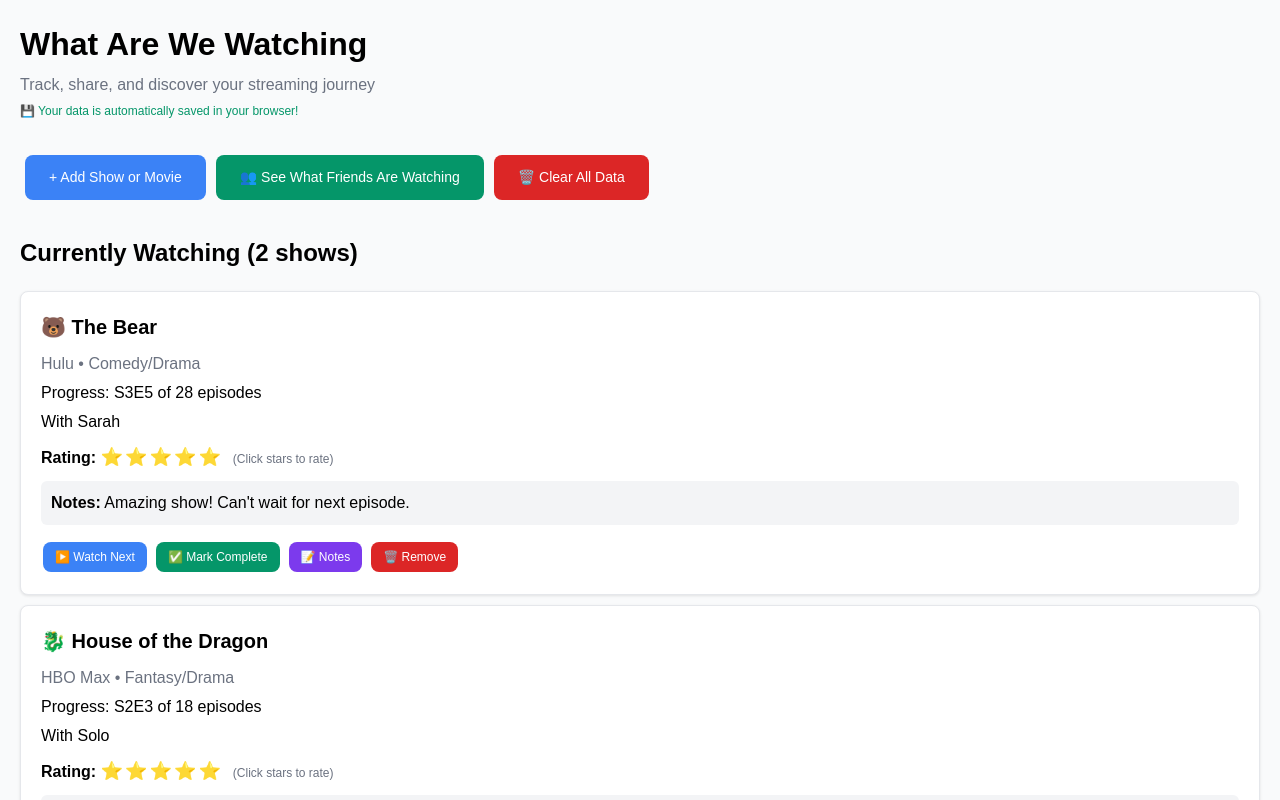
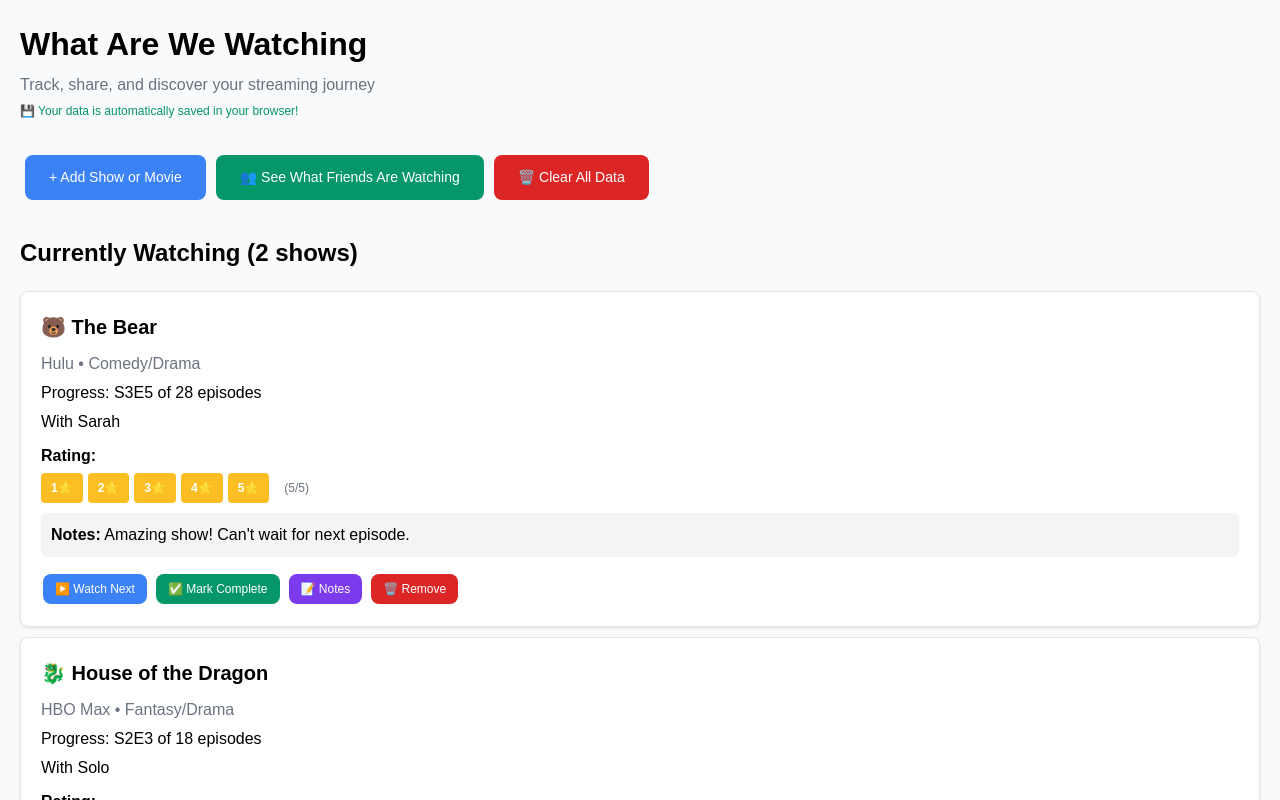
Before and after one commit to samder68/what-are-we-watching, a Next.js app: page / in a window 1280 px wide. Shown: the top 800 px of the page. Built offline with nearby package versions, Linux system fonts and the light colour scheme.

Commit message:
Update page.js
added fixes to add streaming service and rating system fix

```diff
--- a/app/page.js
+++ b/app/page.js
@@ -9,11 +9,18 @@ export default function StreamingTracker() {
   const [completedList, setCompletedList] = useState([]);
   const [currentNotes, setCurrentNotes] = useState('');
   const [isLoaded, setIsLoaded] = useState(false);
+  const [showCustomService, setShowCustomService] = useState(false);
+
+  // Default streaming services
+  const [streamingServices, setStreamingServices] = useState([
+    "Netflix", "Hulu", "HBO Max", "Disney+", "Apple TV+", "Prime Video", "Paramount+", "Peacock", "YouTube TV"
+  ]);
 
   // Form states
   const [newShow, setNewShow] = useState({
     title: '',
     service: '',
+    customService: '',
     watchingWith: '',
     season: 1,
     episode: 1
@@ -24,6 +31,11 @@ export default function StreamingTracker() {
     try {
       const savedWatching = localStorage.getItem('watchingList');
       const savedCompleted = localStorage.getItem('completedList');
+      const savedServices = localStorage.getItem('streamingServices');
+
+      if (savedServices) {
+        setStreamingServices(JSON.parse(savedServices));
+      }
 
       if (savedWatching) {
         setWatchingList(JSON.parse(savedWatching));
@@ -91,6 +103,16 @@ export default function StreamingTracker() {
     }
   }, [completedList, isLoaded]);
 
+  useEffect(() => {
+    if (isLoaded) {
+      try {
+        localStorage.setItem('streamingServices', JSON.stringify(streamingServices));
+      } catch (error) {
+        console.error('Error saving streaming services:', error);
+      }
+    }
+  }, [streamingServices, isLoaded]);
+
   const buttonStyle = {
     backgroundColor: '#3b82f6',
     color: 'white',
@@ -127,12 +149,30 @@ export default function StreamingTracker() {
     boxSizing: 'border-box'
   };
 
+  const handleServiceChange = (value) => {
+    setNewShow({...newShow, service: value});
+    setShowCustomService(value === 'Other');
+  };
+
   const handleAddShow = () => {
-    if (newShow.title && newShow.service) {
+    let finalService = newShow.service;
+
+    // If "Other" was selected and custom service was entered
+    if (newShow.service === 'Other' && newShow.customService.trim()) {
+      finalService = newShow.customService.trim();
+
+      // Add the new service to the list if it doesn't exist
+      if (!streamingServices.includes(finalService)) {
+        const updatedServices = [...streamingServices, finalService].sort();
+        setStreamingServices(updatedServices);
+      }
+    }
+
+    if (newShow.title && finalService && finalService !== 'Other') {
       const show = {
         id: Date.now(),
         title: newShow.title,
-        service: newShow.service,
+        service: finalService,
         season: newShow.season,
         episode: newShow.episode,
         totalEpisodes: 20, // default
@@ -144,11 +184,16 @@ export default function StreamingTracker() {
       };
 
       setWatchingList([...watchingList, show]);
-      setNewShow({ title: '', service: '', watchingWith: '', season: 1, episode: 1 });
+      setNewShow({ title: '', service: '', customService: '', watchingWith: '', season: 1, episode: 1 });
+      setShowCustomService(false);
       setShowAddModal(false);
       alert('Show added successfully!');
     } else {
+      if (newShow.service === 'Other' && !newShow.customService.trim()) {
+        alert('Please enter the streaming service name!');
+      } else {
         alert('Please fill in show name and service!');
+      }
     }
   };
 
@@ -214,28 +259,58 @@ export default function StreamingTracker() {
     if (confirm('Are you sure you want to clear ALL your data? This cannot be undone.')) {
       localStorage.removeItem('watchingList');
       localStorage.removeItem('completedList');
+      localStorage.removeItem('streamingServices');
       setWatchingList([]);
       setCompletedList([]);
+      setStreamingServices(["Netflix", "Hulu", "HBO Max", "Disney+", "Apple TV+", "Prime Video", "Paramount+", "Peacock", "YouTube TV"]);
       alert('All data cleared!');
     }
   };
 
-  const renderStars = (rating, showId = null) => {
+  const renderStars = (rating, showId = null, isClickable = false) => {
+    if (!isClickable) {
+      // Display-only stars
       return Array.from({length: 5}, (_, i) => (
         <span
           key={i}
           style={{
-          cursor: showId ? 'pointer' : 'default',
             color: i < rating ? '#fbbf24' : '#d1d5db',
             fontSize: '18px',
             marginRight: '2px'
           }}
-        onClick={() => showId && updateRating(showId, i + 1)}
-        title={showId ? `Rate ${i + 1} star${i + 1 > 1 ? 's' : ''}` : ''}
         >
           ⭐
         </span>
       ));
+    }
+
+    // Interactive rating buttons
+    return (
+      <div style={{display: 'flex', gap: '5px', alignItems: 'center', flexWrap: 'wrap'}}>
+        {Array.from({length: 5}, (_, i) => (
+          <button
+            key={i}
+            onClick={() => updateRating(showId, i + 1)}
+            style={{
+              backgroundColor: i < rating ? '#fbbf24' : '#e5e7eb',
+              color: i < rating ? 'white' : '#6b7280',
+              border: 'none',
+              borderRadius: '4px',
+              padding: '6px 10px',
+              cursor: 'pointer',
+              fontSize: '12px',
+              fontWeight: 'bold',
+              minWidth: '40px'
+            }}
+          >
+            {i + 1}⭐
+          </button>
+        ))}
+        <span style={{marginLeft: '10px', fontSize: '12px', color: '#6b7280'}}>
+          ({rating}/5)
+        </span>
+      </div>
+    );
   };
 
   // Show loading state while data loads
@@ -299,10 +374,10 @@ export default function StreamingTracker() {
             <p style={{margin: '5px 0'}}>With {show.watchingWith}</p>
 
             <div style={{margin: '10px 0'}}>
-              <strong>Rating:</strong> {renderStars(show.rating, show.id)}
-              <span style={{fontSize: '12px', color: '#6b7280', marginLeft: '10px'}}>
-                (Click stars to rate)
-              </span>
+              <strong>Rating:</strong>
+              <div style={{marginTop: '5px'}}>
+                {renderStars(show.rating, show.id, true)}
+              </div>
             </div>
 
             {show.notes && (
@@ -359,7 +434,7 @@ export default function StreamingTracker() {
                   </h3>
                   <p style={{color: '#6b7280', margin: '5px 0'}}>{show.service} • Completed</p>
                   <div style={{margin: '5px 0'}}>
-                    Final Rating: {renderStars(show.rating)}
+                    Final Rating: {renderStars(show.rating, null, false)}
                   </div>
                   {show.notes && (
                     <p style={{margin: '5px 0', fontStyle: 'italic'}}>"{show.notes}"</p>
@@ -411,18 +486,25 @@ export default function StreamingTracker() {
 
             <select
               value={newShow.service}
-              onChange={(e) => setNewShow({...newShow, service: e.target.value})}
+              onChange={(e) => handleServiceChange(e.target.value)}
               style={inputStyle}
             >
               <option value="">Select service...</option>
-              <option value="Netflix">Netflix</option>
-              <option value="Hulu">Hulu</option>
-              <option value="HBO Max">HBO Max</option>
-              <option value="Disney+">Disney+</option>
-              <option value="Apple TV+">Apple TV+</option>
-              <option value="Prime Video">Prime Video</option>
-              <option value="Other">Other</option>
+              {streamingServices.map(service => (
+                <option key={service} value={service}>{service}</option>
+              ))}
+              <option value="Other">Other (add new service)</option>
             </select>
+
+            {showCustomService && (
+              <input
+                type="text"
+                placeholder="Enter streaming service name"
+                value={newShow.customService}
+                onChange={(e) => setNewShow({...newShow, customService: e.target.value})}
+                style={inputStyle}
+              />
+            )}
 
             <input
               type="text"
@@ -458,7 +540,11 @@ export default function StreamingTracker() {
             <div style={{display: 'flex', gap: '10px'}}>
               <button
                 style={{...buttonStyle, backgroundColor: '#6b7280', flex: 1}}
-                onClick={() => setShowAddModal(false)}
+                onClick={() => {
+                  setShowAddModal(false);
+                  setShowCustomService(false);
+                  setNewShow({ title: '', service: '', customService: '', watchingWith: '', season: 1, episode: 1 });
+                }}
               >
                 Cancel
               </button>
```
Lines whose indentation alone changed are shown as unchanged.
